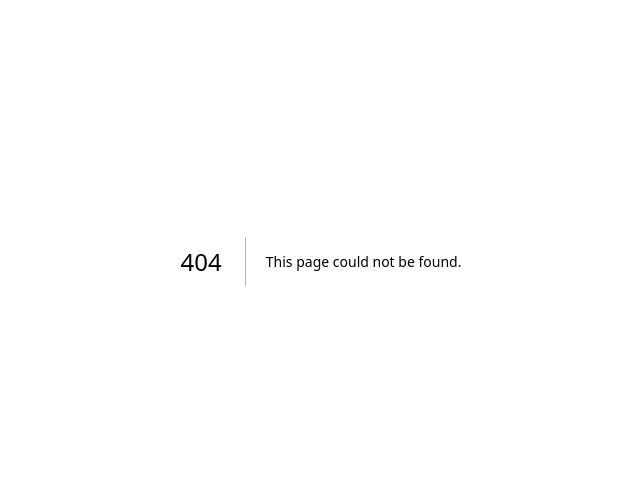
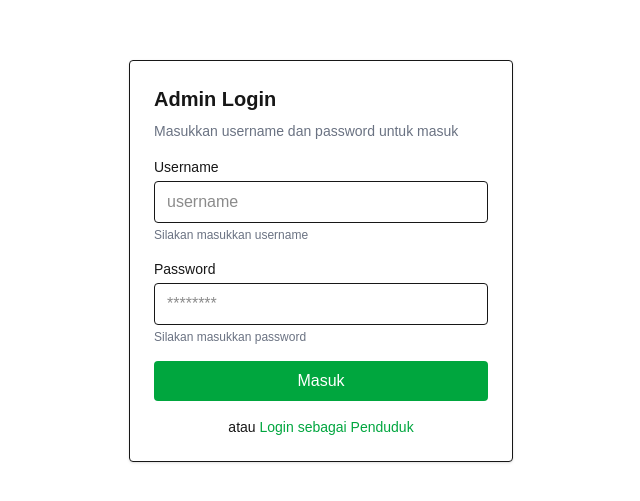
Before and after one commit to Kiki-Ervin/Aplikasi_Pendekar, a Next.js app in the folder pendekar/: page /admin/login in a window 1280 px wide. Before the commit this address had no page. Shown: the part 139-640 px from the top of the page, without its empty margins (319-959 px from the left). Built offline with nearby package versions, Linux system fonts and the light colour scheme.

Commit message:
menambahkan login admin
menambahkan form login-admin yang terhubung ke database

```diff
--- /dev/null
+++ b/pendekar/src/pages/admin/login.js
@@ -0,0 +1,91 @@
+import { useState } from "react";
+import { useRouter } from "next/router";
+
+export default function AdminLogin() {
+const [username, setUsername] = useState("");
+const [password, setPassword] = useState("");
+const router = useRouter();
+
+const handleSubmit = async (e) => {
+e.preventDefault();
+
+try {
+  const res = await fetch("/api/admin/login", {
+    method: "POST",
+    headers: { "Content-Type": "application/json" },
+    body: JSON.stringify({ username, password }),
+  });
+
+  if (res.ok) {
+    router.push("/admin/dashboard");
+  } else {
+    const data = await res.json().catch(() => ({}));
+    alert(data?.message || "Username atau Password salah");
+  }
+} catch (err) {
+  console.error(err);
+  alert("Terjadi kesalahan");
+}
+};
+
+return (
+<div className="flex items-center justify-center min-h-screen bg-white">
+<div className="w-full max-w-sm p-6 border rounded shadow">
+<h2 className="text-xl font-semibold mb-2">Admin Login</h2>
+<p className="text-gray-500 mb-4 text-sm">
+Masukkan username dan password untuk masuk
+</p>
+
+
+    <form onSubmit={handleSubmit} className="space-y-4">
+      <div>
+        <label className="block text-sm mb-1">Username</label>
+        <input
+          type="text"
+          placeholder="username"
+          value={username}
+          onChange={(e) => setUsername(e.target.value)}
+          className="w-full border px-3 py-2 rounded"
+          required
+        />
+        <p className="text-xs text-gray-500 mt-1">
+          Silakan masukkan username
+        </p>
+      </div>
+
+      <div>
+        <label className="block text-sm mb-1">Password</label>
+        <input
+          type="password"
+          placeholder="********"
+          value={password}
+          onChange={(e) => setPassword(e.target.value)}
+          className="w-full border px-3 py-2 rounded"
+          required
+        />
+        <p className="text-xs text-gray-500 mt-1">
+          Silakan masukkan password
+        </p>
+      </div>
+
+      <button
+        type="submit"
+        className="w-full bg-green-600 text-white py-2 rounded hover:bg-green-700"
+      >
+        Masuk
+      </button>
+    </form>
+
+    <div className="mt-4 text-center text-sm">
+      atau{" "}
+      <button
+        onClick={() => router.push("/login")}
+        className="text-green-600 hover:underline"
+      >
+        Login sebagai Penduduk
+      </button>
+    </div>
+  </div>
+</div>
+);
+}
--- /dev/null
+++ b/pendekar/src/pages/api/admin/login.js
@@ -0,0 +1,31 @@
+import { db } from "@/lib/db";
+
+export default async function handler(req, res) {
+if (req.method !== "POST") {
+return res.status(405).json({ message: "Method tidak diizinkan" });
+}
+
+const { username, password } = req.body;
+
+try {
+const [rows] = await db.execute(
+"SELECT * FROM admin WHERE username = ? AND password = ?",
+[username, password]
+);
+
+
+if (rows.length === 0) {
+  return res.status(401).json({ message: "Username atau Password salah" });
+}
+
+const admin = rows[0];
+
+return res.status(200).json({
+  success: true,
+  admin: { id: admin.id, username: admin.username },
+});
+} catch (err) {
+console.error("Error login admin:", err);
+return res.status(500).json({ message: "Terjadi kesalahan server" });
+}
+}
--- a/pendekar/src/pages/login.js
+++ b/pendekar/src/pages/login.js
@@ -1,5 +1,6 @@
 import { useState } from "react";
 import { useRouter } from "next/router";
+import Link from "next/link";
 
 export default function Login() {
 const [nik, setNik] = useState("");
@@ -13,6 +14,7 @@ export default function Login() {
 body: JSON.stringify({ nik, pin }),
 });
 
+
 const data = await res.json();
 if (data.success) {
   router.push("/dashboard");
@@ -23,6 +25,7 @@ export default function Login() {
 
 return (
 <div className="flex h-screen">
+
 
   {/* Kiri: Gambar atau background */}
   <div className="w-1/2 bg-cover bg-center" style={{ backgroundImage: "url('/Background.jpg')" }}>
@@ -61,12 +64,13 @@ export default function Login() {
         Belum punya akun? <a href="/daftar" className="text-green-600">Daftar disini</a>
       </p>
 
-
       <div className="my-4 text-center text-gray-500">atau</div>
 
+      <Link href="/admin/login">
         <button className="w-full border py-2 rounded">
           Login sebagai Admin
         </button>
+      </Link>
     </div>
   </div>
 </div>
```
Lines whose indentation alone changed are shown as unchanged.
